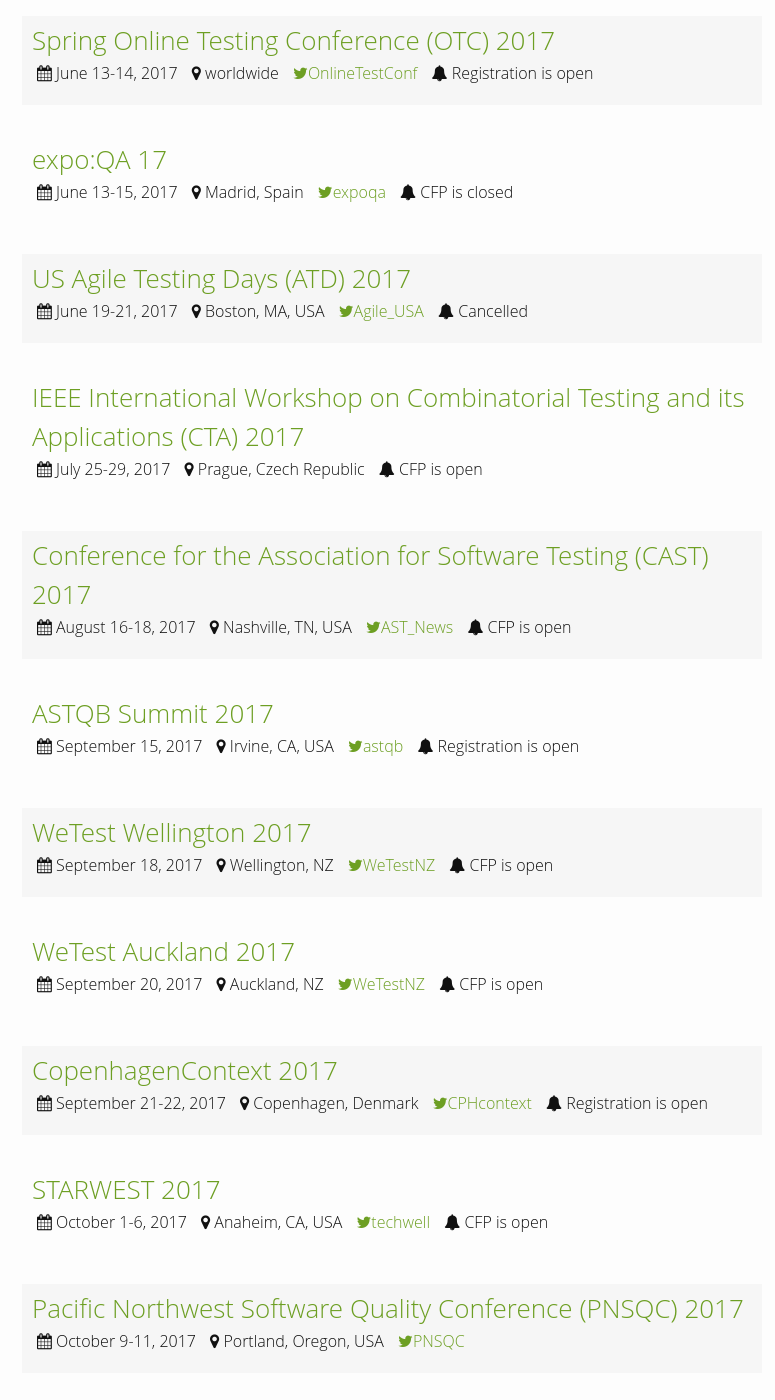
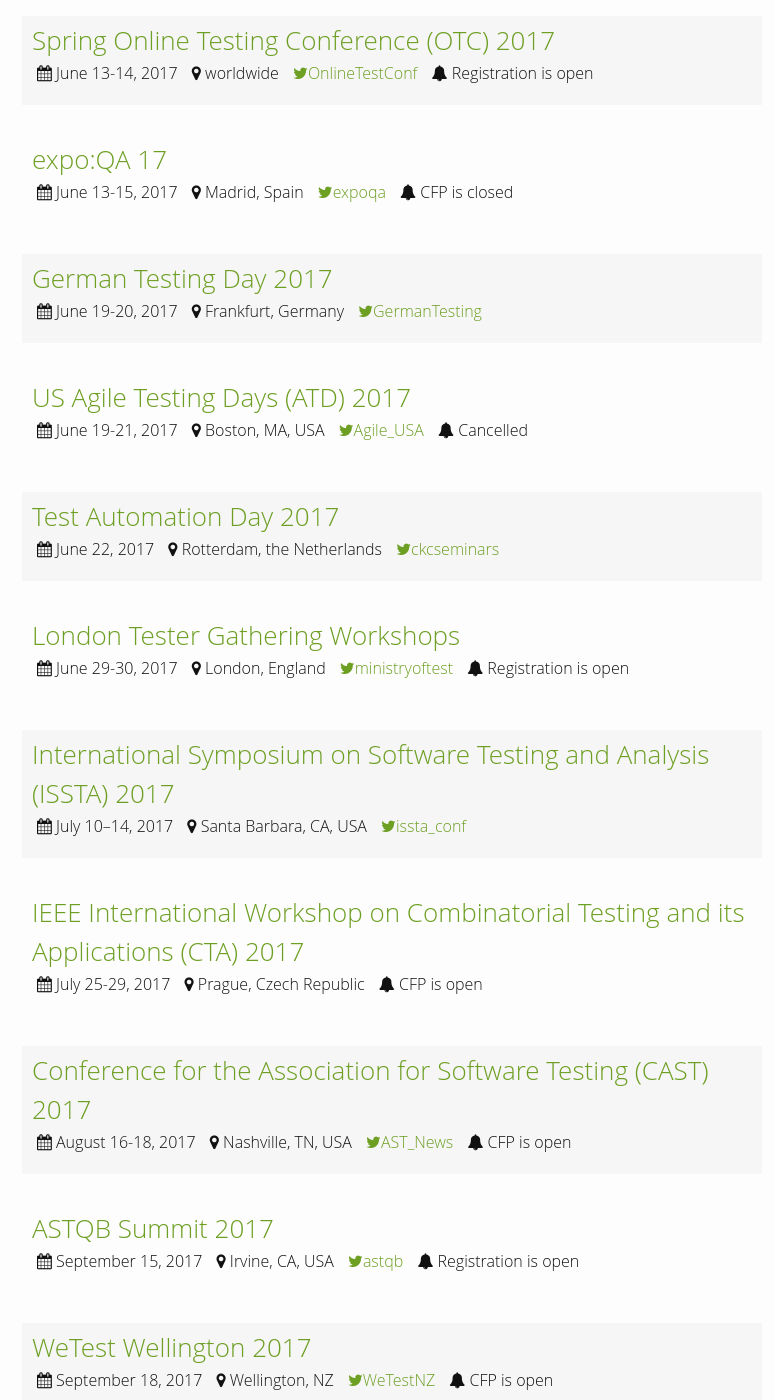
Before and after one commit to TestingConferences/testingconferences.github.io, a Jekyll site: the page built from index.html, in a window 1280 px wide and 1400 px high, scrolled down 2963 px. Shown: the whole window, without its empty margins (248-1023 px from the left). Built offline with Jekyll 4.4.1, drawn with Linux system fonts in a browser that asks for light colours; some of the changed text lies outside the part shown.

Commit message:
Updated + added 6 conferences.

```diff
--- a/_data/current.yml
+++ b/_data/current.yml
@@ -101,19 +101,19 @@
   twitter: romaniatesting
   status: CFP is open
 
+- name: Let's Test 2017
+  location: Runö, Sweden
+  dates: "May 15-16, 2017"
+  url: http://lets-test.com/
+  twitter: LetsTest_Conf
+  status: Registration is open
+
 - name: TinyTestBash Belfast 2017
   location: Belfast, Northern Ireland
   dates: "May 18, 2017"
   url: http://www.ministryoftesting.com/2016/11/tinytestbash-belfast/
   twitter: ministryoftest
   status: CFP is open
-
-- name: Let's Test 2017
-  location: Runö, Sweden
-  dates: "May 15-16, 2017"
-  url: http://lets-test.com/
-  twitter: LetsTest_Conf
-  status: Registration is open
 
 - name: The 12th IEEE/ACM International Workshop on Automation of Software Test (AST 2017)
   location: Buenos Aires, Argentina
@@ -126,11 +126,11 @@
   dates: "May 20-28, 2017"
   url: http://sbst2017.lafhis.dc.uba.ar/
 
-- name: London Tester Gathering Workshops 2017
+- name: London Tester Tester Tutorials 2017
   location: London, England
   dates: "May 25-26, 2017"
-  url: https://skillsmatter.com/conferences/8189-london-tester-gathering-workshops-2017
-  twitter: LTGWorkshops
+  url: https://skillsmatter.com/conferences/8189-london-tester-tutorials-2017
+  status: Registration is open
 
 - name: SauceCon 2017
   location: San Francisco, CA, USA
@@ -167,12 +167,37 @@
   twitter: expoqa
   status: CFP is closed
 
+- name: German Testing Day 2017
+  location: Frankfurt, Germany
+  dates: "June 19-20, 2017"
+  url: http://germantestingday.info/
+  twitter: GermanTesting
+
 - name: US Agile Testing Days (ATD) 2017
   location: Boston, MA, USA
   dates: "June 19-21, 2017"
   url: http://agiletestingdays.us/
   twitter: Agile_USA
   status: Cancelled
+
+- name: Test Automation Day 2017
+  location: Rotterdam, the Netherlands
+  dates: "June 22, 2017"
+  url: http://www.testautomationday.com/
+  twitter: ckcseminars
+
+- name: London Tester Gathering Workshops
+  location: London, England
+  dates: "June 29-30, 2017"
+  url: https://dojo.ministryoftesting.com/events/london-tester-gathering-workshops
+  twitter: ministryoftest
+  status: Registration is open
+
+- name: International Symposium on Software Testing and Analysis (ISSTA) 2017
+  location: Santa Barbara, CA, USA
+  dates: "July 10–14, 2017"
+  url: http://conf.researchr.org/home/issta-2017
+  twitter: issta_conf
 
 - name: IEEE International Workshop on Combinatorial Testing and its Applications (CTA) 2017
   location: Prague, Czech Republic
```
